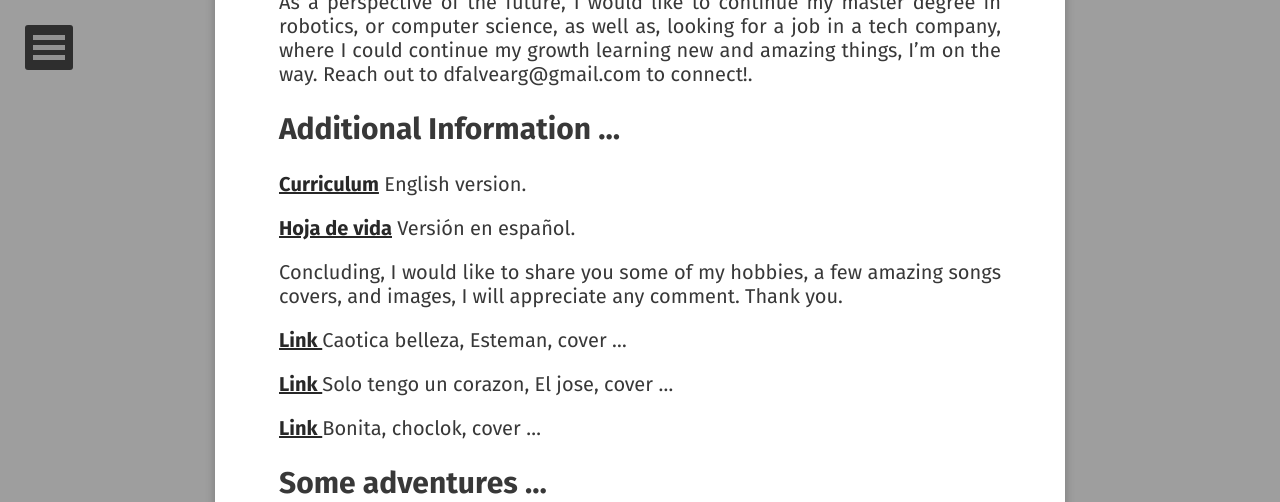
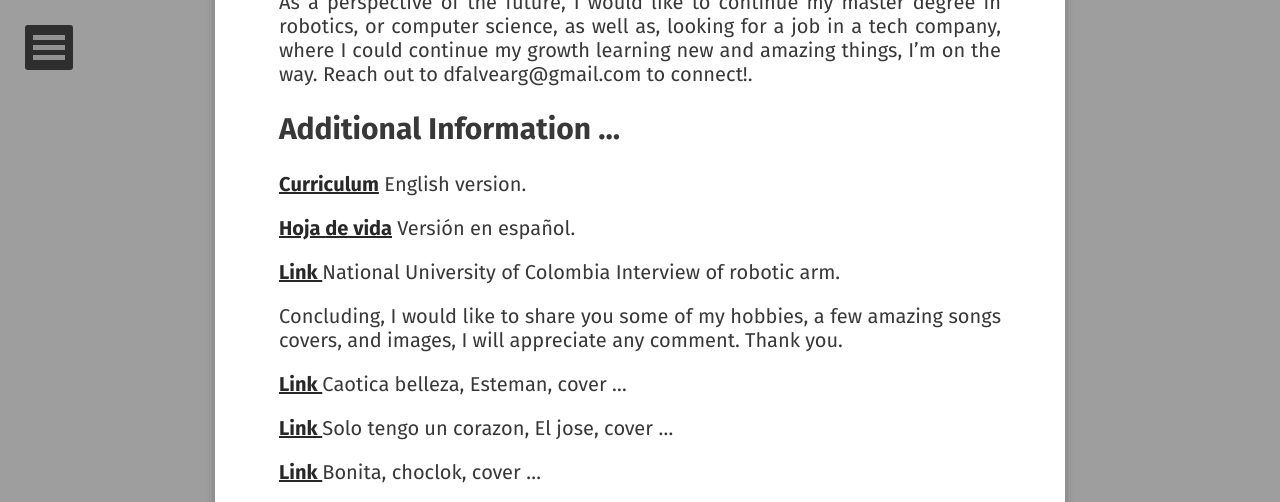
Before and after one commit to dfalveargOT/dfalveargOT.github.io, a Jekyll site: the page built from about/index.md, in a window 1280 px wide and 900 px high, scrolled down 1375 px, cut to the strip 0-502 px from the top of the window. Built offline with Jekyll 4.4.1, drawn with Linux system fonts in a browser that asks for light colours; some web fonts are replaced.

Commit message:
Update index.md

```diff
--- a/about/index.md
+++ b/about/index.md
@@ -25,6 +25,8 @@ As a perspective of the future, I would like to continue my master degree in rob
 
 <a href="https://drive.google.com/file/d/1srHIY9mwXoYnVLh1V-AY835SMpci9AIo/view?usp=sharing"><b> Hoja de vida</b></a> Versión en español.
 
+<a href="http://www.reporteroindustrial.com/temas/Estudiantes-de-la-UN-desarrollaron-un-brazo-robotico-que-facilita-los-procesos-industriales+126414"><b> Link </b></a> National University of Colombia Interview of robotic arm.
+
 Concluding, I would like to share you some of my hobbies, a few amazing songs covers, and images, I will appreciate any comment. Thank you.
 
 <a href="https://www.youtube.com/watch?v=UIHvS_BPVm8"><b> Link </b></a> Caotica belleza, Esteman, cover ...
```
